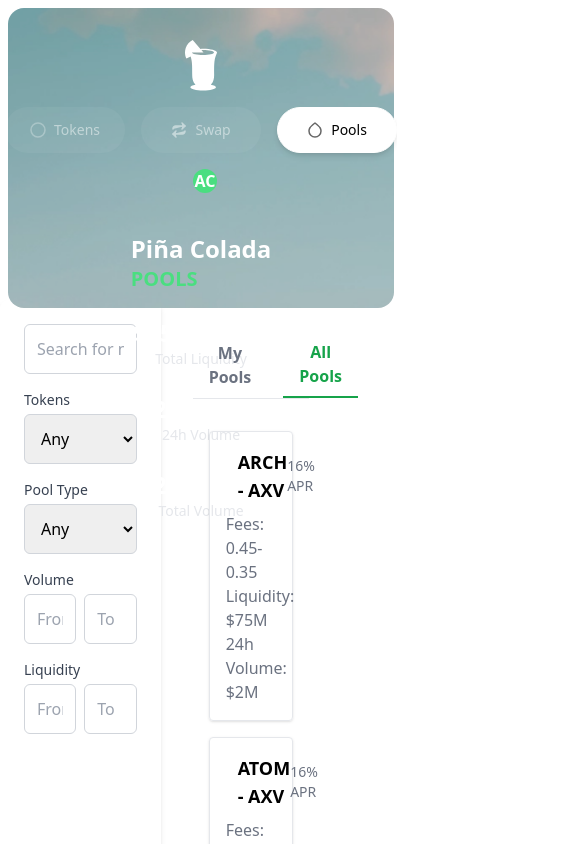
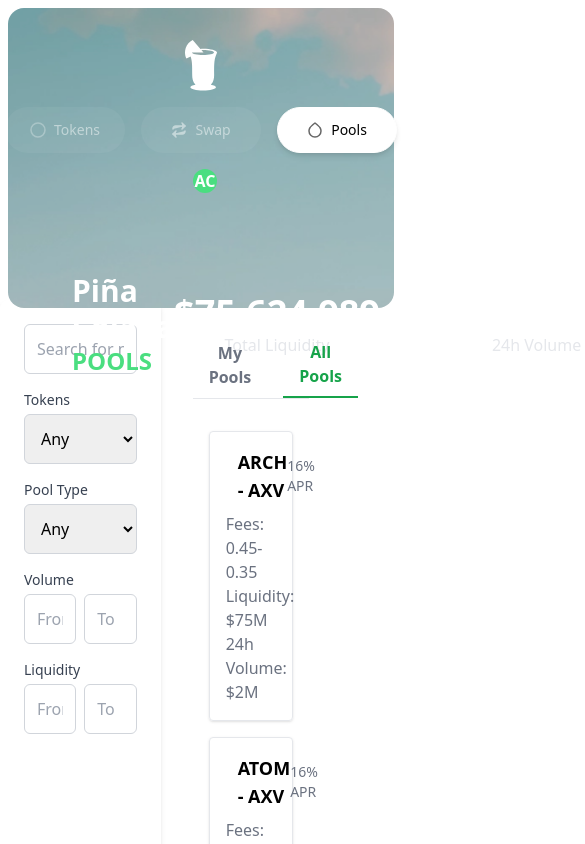
Before and after one commit to naftalimurgor/pinacolada, a Next.js app: page /pools in a window 390 px wide. Shown: the top 844 px of the page, 585 px wide, since content can reach past the window. Built offline with nearby package versions, Linux system fonts and the light colour scheme.

Commit message:
Token selector to Liduidity Modal

```diff
--- a/app/src/component/AddLiquidityModal.tsx
+++ b/app/src/component/AddLiquidityModal.tsx
@@ -1,6 +1,6 @@
 import React from 'react';
 import XIcon from './Icons/XIcon';
-import Image from 'next/image';
+import TokenSelector from './TokenSelector';
 
 interface AddLiquidityModalProps {
     isOpen: boolean;
@@ -28,14 +28,45 @@ const AddLiquidityModal: React.FC<AddLiquidityModalProps> = ({ isOpen, onClose }
                     </button>
                 </div>
 
-                <div className="space-y-4">
-                    <div className="flex items-center space-x-2">
-                        <Image src="/archipelago.png" alt="ARCH" width={24} height={24} />
-                        <input className="border rounded-lg px-3 py-2 w-full" type="number" placeholder="0" />
+                <div className="rounded-2xl p-4 flex justify-between items-center">
+                    {/* Token Selector and Available Balance (Left side) */}
+                    <div className="flex flex-col items-start">
+                        <TokenSelector token="ATOM" onTokenChange={(newToken) => console.log("Token changed to:", newToken)} />
+                        <span className="text-sm text-gray-500 mt-1">
+                            Available: 144,950.00
+                        </span>
                     </div>
-                    <div className="flex items-center space-x-2">
-                        <Image src="/archipelago.png" alt="AXV" width={24} height={24} />
-                        <input className="border rounded-lg px-3 py-2 w-full" type="number" placeholder="0" />
+
+                    {/* Input and /Max Buttons (Right side) */}
+                    <div className="w-1/2 flex flex-col items-end">
+                        <input
+                            type="text"
+                            placeholder="0"
+                            className="w-full bg-transparent text-2xl focus:outline-none text-right border border-gray-300 rounded-lg p-2 h-10 placeholder-black"
+                        />
+                        <div className="flex space-x-2 mt-2">
+                            <button className="text-sm text-gray-600 hover:underline">Half</button>
+                            <button className="text-sm text-gray-600 hover:underline">Max</button>
+                        </div>
+                    </div>
+                </div>
+                <div className="rounded-2xl p-4 flex justify-between items-center">
+                    <div className="flex flex-col items-start">
+                        <TokenSelector token="ATOM" onTokenChange={(newToken) => console.log("Token changed to:", newToken)} />
+                        <span className="text-sm text-gray-500 mt-1">
+                            Available: 144,950.00
+                        </span>
+                    </div>
+                    <div className="w-1/2 flex flex-col items-end">
+                        <input
+                            type="text"
+                            placeholder="0"
+                            className="w-full bg-transparent text-2xl focus:outline-none text-right border border-gray-300 rounded-lg p-2 h-10 placeholder-black"
+                        />
+                        <div className="flex space-x-2 mt-2">
+                            <button className="text-sm text-gray-600 hover:underline">Half</button>
+                            <button className="text-sm text-gray-600 hover:underline">Max</button>
+                        </div>
                     </div>
                 </div>
                 <div className="space-y-4 mt-4">
--- a/app/src/component/HeaderPool.tsx
+++ b/app/src/component/HeaderPool.tsx
@@ -23,27 +23,31 @@ const HeaderPool: React.FC = () => {
             >
                 <HeaderContent />
 
-                <div className="flex flex-col lg:flex-row justify-between items-center px-8 py-10 lg:py-20 space-y-6 lg:space-y-0">
-                    <div className="flex flex-col items-start text-center lg:text-left">
-                        <h1 className="text-2xl lg:text-3xl font-bold text-white">Piña Colada</h1>
-                        <h2 className="text-xl lg:text-2xl font-bold text-green-400">POOLS</h2>
+
+                <div className="flex justify-between items-center px-8 py-20">
+                    {/* Left Section: Piña Colada Title */}
+                    <div className="flex flex-col items-start">
+                        <h1 className="text-3xl font-bold text-white">Piña Colada</h1>
+                        <h2 className="text-2xl font-bold text-green-400">POOLS</h2>
                     </div>
 
-                    <div className="flex flex-col lg:flex-row space-y-6 lg:space-y-0 lg:space-x-16 text-center">
+                    {/* Center Section: Liquidity and Volume */}
+                    <div className="flex space-x-16 text-center"  style={{marginRight: '650px'}}>
                         <div>
-                            <p className="text-2xl lg:text-4xl font-bold text-white">$75,624,989</p>
-                            <p className="text-sm lg:text-md text-gray-200">Total Liquidity</p>
+                            <p className="text-4xl font-bold text-white">$75,624,989</p>
+                            <p className="text-md text-gray-200">Total Liquidity</p>
                         </div>
                         <div>
-                            <p className="text-2xl lg:text-4xl font-bold text-white">$2,782,698</p>
-                            <p className="text-sm lg:text-md text-gray-200">24h Volume</p>
+                            <p className="text-4xl font-bold text-white">$2,782,698</p>
+                            <p className="text-md text-gray-200">24h Volume</p>
                         </div>
                         <div>
-                            <p className="text-2xl lg:text-4xl font-bold text-white">$2,782,698</p>
-                            <p className="text-sm lg:text-md text-gray-200">Total Volume</p>
+                            <p className="text-4xl font-bold text-white">$2,782,698</p>
+                            <p className="text-md text-gray-200">Total Volume</p>
                         </div>
                     </div>
                 </div>
+
             </div>
         </div>
     );
```
